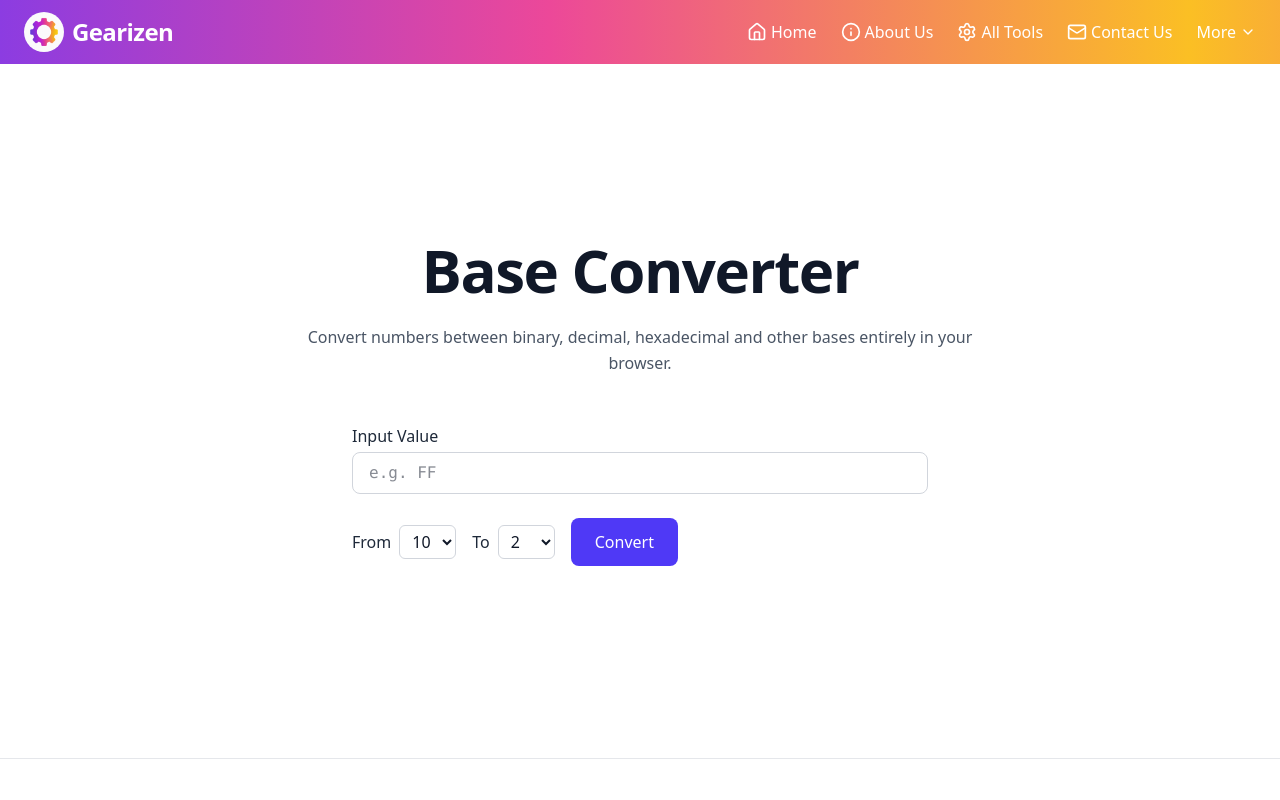
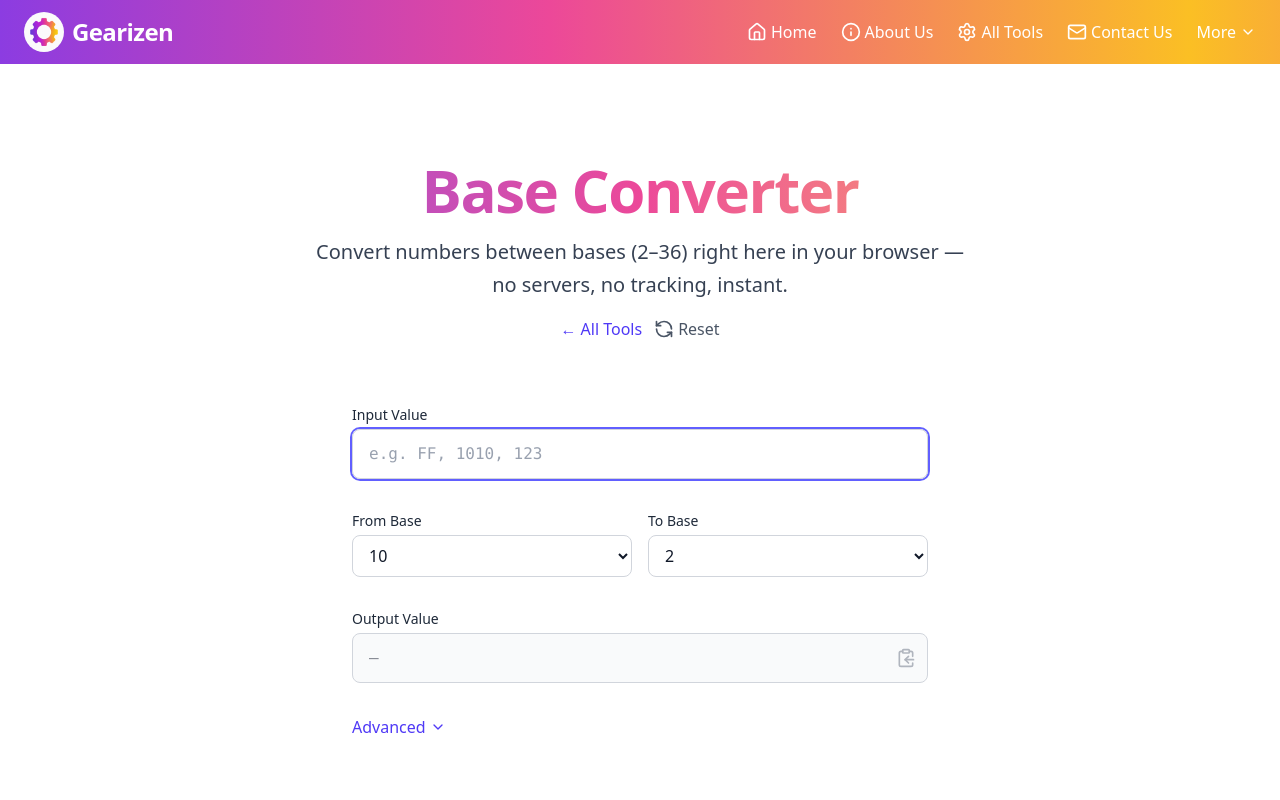
Before and after one commit to tahir-ozcan/gearizen, a Next.js app: page /tools/base-converter in a window 1280 px wide. Shown: the top 800 px of the page. Built offline with nearby package versions, Linux system fonts and the light colour scheme.

Commit message:
Update project to latest local state

```diff
--- a/app/tools/base-converter/base-converter-client.tsx
+++ b/app/tools/base-converter/base-converter-client.tsx
@@ -1,76 +1,235 @@
+// app/tools/base-converter-client.tsx
 "use client";
 
-import { useState } from "react";
-import { convertBase } from "../../../lib/convert-base";
+import { useState, useEffect, useMemo, useRef } from "react";
+import Link from "next/link";
+import {
+  ChevronDown,
+  ChevronUp,
+  ClipboardCopy,
+  RefreshCcw,
+} from "lucide-react";
 
 export default function BaseConverterClient() {
-  const [input, setInput] = useState("");
+  // ————————————————————————————————————————————————————————————————————
+  // State
+  // ————————————————————————————————————————————————————————————————————
+  const [inputValue, setInputValue] = useState("");
   const [fromBase, setFromBase] = useState(10);
   const [toBase, setToBase] = useState(2);
-  const [output, setOutput] = useState("");
-  const [error, setError] = useState<string | null>(null);
+  const [outputValue, setOutputValue] = useState("");
+  const [errorMessage, setErrorMessage] = useState<string | null>(null);
 
-  const handleConvert = () => {
-    setError(null);
+  // Advanced options
+  const [showAdvanced, setShowAdvanced] = useState(false);
+  const [uppercaseHex, setUppercaseHex] = useState(true);
+  const [fixedWidth, setFixedWidth] = useState<number | "">("");
+  const [groupDigits, setGroupDigits] = useState(false);
+  const [prefix, setPrefix] = useState("");
+  const [suffix, setSuffix] = useState("");
+
+  // Auto-focus on input
+  const inputRef = useRef<HTMLInputElement>(null);
+  useEffect(() => {
+    inputRef.current?.focus();
+  }, []);
+
+  // Supported bases 2–36
+  const baseOptions = useMemo(
+    () => Array.from({ length: 35 }, (_, i) => i + 2),
+    []
+  );
+
+  // ————————————————————————————————————————————————————————————————————
+  // Conversion & Formatting Effect
+  // ————————————————————————————————————————————————————————————————————
+  useEffect(() => {
+    setErrorMessage(null);
+
+    const trimmed = inputValue.trim();
+    if (!trimmed) {
+      setOutputValue("");
+      return;
+    }
+
+    // Validate characters
+    const validChars = "0123456789ABCDEFGHIJKLMNOPQRSTUVWXYZ".slice(
+      0,
+      fromBase
+    );
+    for (const ch of trimmed.toUpperCase()) {
+      if (!validChars.includes(ch)) {
+        setErrorMessage(`Invalid “${ch}” for base ${fromBase}.`);
+        setOutputValue("");
+        return;
+      }
+    }
+
+    // Parse to BigInt
+    let decimalValue = BigInt(0);
+    const bigBase = BigInt(fromBase);
+    for (const ch of trimmed.toUpperCase()) {
+      decimalValue =
+        decimalValue * bigBase + BigInt(validChars.indexOf(ch));
+    }
+
+    // Zero shortcut
+    let core: string;
+    if (decimalValue === 0n) {
+      core = "0";
+    } else {
+      // Convert to target base
+      const bigTarget = BigInt(toBase);
+      let current = decimalValue < 0n ? -decimalValue : decimalValue;
+      const outChars: string[] = [];
+      while (current > 0n) {
+        const rem = Number(current % bigTarget);
+        outChars.push(validChars[rem]);
+        current = current / bigTarget;
+      }
+      if (decimalValue < 0n) outChars.push("-");
+      core = outChars.reverse().join("");
+      if (toBase === 16 && !uppercaseHex) {
+        core = core.toLowerCase();
+      }
+    }
+
+    // Fixed-width padding
+    if (fixedWidth && typeof fixedWidth === "number") {
+      core = core.padStart(fixedWidth, "0");
+    }
+
+    // Inline formatting: grouping, prefix, suffix
+    let formatted = core;
+    if (groupDigits) {
+      const sign = formatted.startsWith("-") ? "-" : "";
+      const body = sign ? formatted.slice(1) : formatted;
+      formatted =
+        sign +
+        body.replace(/\B(?=(\w{3})+(?!\w))/g, "_");
+    }
+    if (prefix) {
+      formatted = prefix + formatted;
+    }
+    if (suffix) {
+      formatted = formatted + suffix;
+    }
+
+    setOutputValue(formatted);
+  }, [
+    inputValue,
+    fromBase,
+    toBase,
+    uppercaseHex,
+    fixedWidth,
+    groupDigits,
+    prefix,
+    suffix,
+  ]);
+
+  // ————————————————————————————————————————————————————————————————————
+  // Handlers
+  // ————————————————————————————————————————————————————————————————————
+  const copyToClipboard = async () => {
+    if (!outputValue) return;
     try {
-      const result = convertBase(input.trim(), fromBase, toBase);
-      setOutput(result);
-    } catch (e) {
-      const msg = e instanceof Error ? e.message : "Conversion failed";
-      setError(msg);
-      setOutput("");
+      await navigator.clipboard.writeText(outputValue);
+      alert("✅ Copied!");
+    } catch {
+      alert("❌ Copy failed");
     }
   };
 
-  const copyOutput = async () => {
-    if (!output) return;
-    try {
-      await navigator.clipboard.writeText(output);
-      alert("✅ Copied to clipboard!");
-    } catch {
-      alert("❌ Copy failed.");
-    }
+  const resetAll = () => {
+    setInputValue("");
+    setFromBase(10);
+    setToBase(2);
+    setUppercaseHex(true);
+    setFixedWidth("");
+    setGroupDigits(false);
+    setPrefix("");
+    setSuffix("");
+    setErrorMessage(null);
+    setOutputValue("");
+    setShowAdvanced(false);
+    inputRef.current?.focus();
   };
-
-  const baseOptions = Array.from({ length: 35 }, (_, i) => i + 2);
 
   return (
     <section
       id="base-converter"
       aria-labelledby="base-converter-heading"
-      className="container-responsive py-20 text-gray-900 antialiased selection:bg-indigo-200 selection:text-indigo-900"
+      className="space-y-16 text-gray-900 antialiased"
     >
+      {/* Hero / Title */}
+      <div className="text-center space-y-4 px-4 sm:px-0">
         <h1
           id="base-converter-heading"
-        className="text-4xl sm:text-5xl md:text-6xl font-extrabold text-center mb-6 tracking-tight"
+          className="
+            bg-clip-text text-transparent
+            bg-gradient-to-r from-[#7c3aed] via-[#ec4899] to-[#fbbf24]
+            text-4xl sm:text-5xl md:text-6xl
+            font-extrabold tracking-tight
+          "
         >
           Base Converter
         </h1>
-      <p className="text-center text-gray-600 mb-12 max-w-2xl mx-auto leading-relaxed">
-        Convert numbers between binary, decimal, hexadecimal and other bases entirely in your browser.
+        <p className="text-lg sm:text-xl text-gray-700 max-w-2xl mx-auto leading-relaxed">
+          Convert numbers between bases (2–36) right here in your browser — no
+          servers, no tracking, instant.
         </p>
+        <div className="flex justify-center gap-3">
+          <Link
+            href="/tools"
+            className="text-indigo-600 hover:text-indigo-800 font-medium transition"
+          >
+            ← All Tools
+          </Link>
+          <button
+            onClick={resetAll}
+            aria-label="Reset converter"
+            className="inline-flex items-center gap-1 text-gray-600 hover:text-gray-800 focus:outline-none focus-visible:ring-2 focus-visible:ring-indigo-500 transition"
+          >
+            <RefreshCcw className="w-5 h-5" aria-hidden="true" /> Reset
+          </button>
+        </div>
+      </div>
 
-      <div className="max-w-xl mx-auto space-y-6">
+      {/* Main Form */}
+      <div className="max-w-xl mx-auto space-y-8 px-4 sm:px-0">
+        {/* Input Field */}
         <div>
-          <label htmlFor="input-value" className="block mb-1 font-medium text-gray-800">
+          <label
+            htmlFor="input-value"
+            className="block text-sm font-medium text-gray-800 mb-1"
+          >
             Input Value
           </label>
           <input
             id="input-value"
-            value={input}
-            onChange={(e) => setInput(e.target.value)}
-            placeholder="e.g. FF"
-            className="input-base font-mono"
+            type="text"
+            ref={inputRef}
+            value={inputValue}
+            onChange={(e) => setInputValue(e.target.value)}
+            placeholder="e.g. FF, 1010, 123"
+            className="block w-full px-4 py-3 border border-gray-300 rounded-lg focus:outline-none focus:ring-2 focus:ring-indigo-500 placeholder-gray-400 font-mono transition"
           />
         </div>
 
-        <div className="flex flex-wrap items-center gap-4">
-          <label className="flex items-center space-x-2">
-            <span className="font-medium text-gray-800">From</span>
+        {/* Base Selectors */}
+        <div className="flex flex-wrap gap-4">
+          <div className="flex-1 min-w-[120px]">
+            <label
+              htmlFor="from-base"
+              className="block text-sm font-medium text-gray-800 mb-1"
+            >
+              From Base
+            </label>
             <select
+              id="from-base"
               value={fromBase}
               onChange={(e) => setFromBase(Number(e.target.value))}
-              className="border border-gray-300 rounded-md px-2 py-1 focus:outline-none focus:ring-2 focus:ring-indigo-500"
+              className="block w-full px-3 py-2 border border-gray-300 rounded-lg focus:outline-none focus:ring-2 focus:ring-indigo-500 transition"
             >
               {baseOptions.map((b) => (
                 <option key={b} value={b}>
@@ -78,13 +237,19 @@ export default function BaseConverterClient() {
                 </option>
               ))}
             </select>
+          </div>
+          <div className="flex-1 min-w-[120px]">
+            <label
+              htmlFor="to-base"
+              className="block text-sm font-medium text-gray-800 mb-1"
+            >
+              To Base
             </label>
-          <label className="flex items-center space-x-2">
-            <span className="font-medium text-gray-800">To</span>
             <select
+              id="to-base"
               value={toBase}
               onChange={(e) => setToBase(Number(e.target.value))}
-              className="border border-gray-300 rounded-md px-2 py-1 focus:outline-none focus:ring-2 focus:ring-indigo-500"
+              className="block w-full px-3 py-2 border border-gray-300 rounded-lg focus:outline-none focus:ring-2 focus:ring-indigo-500 transition"
             >
               {baseOptions.map((b) => (
                 <option key={b} value={b}>
@@ -92,41 +257,147 @@ export default function BaseConverterClient() {
                 </option>
               ))}
             </select>
+          </div>
+        </div>
+
+        {/* Output Field */}
+        <div>
+          <label
+            htmlFor="output-value"
+            className="block text-sm font-medium text-gray-800 mb-1"
+          >
+            Output Value
           </label>
+          <div className="relative">
+            <input
+              id="output-value"
+              type="text"
+              readOnly
+              value={outputValue}
+              placeholder="—"
+              className="block w-full pr-12 px-4 py-3 border border-gray-300 rounded-lg bg-gray-50 font-mono text-gray-900"
+            />
             <button
-            type="button"
-            onClick={handleConvert}
-            className="btn-primary"
+              onClick={copyToClipboard}
+              aria-label="Copy result"
+              disabled={!outputValue}
+              className="absolute inset-y-0 right-0 pr-3 flex items-center text-gray-500 hover:text-gray-700 focus:outline-none transition disabled:opacity-50"
             >
-            Convert
+              <ClipboardCopy className="w-5 h-5" aria-hidden="true" />
             </button>
           </div>
+        </div>
 
-        {error && (
+        {/* Error */}
+        {errorMessage && (
           <p role="alert" className="text-red-600 text-sm">
-            {error}
+            {errorMessage}
           </p>
         )}
 
-        {output !== "" && (
+        {/* Advanced Options */}
         <div>
-            <label htmlFor="output-value" className="block mb-1 font-medium text-gray-800">
-              Output Value
+          <button
+            onClick={() => setShowAdvanced((v) => !v)}
+            className="inline-flex items-center gap-1 text-indigo-600 hover:text-indigo-800 focus:outline-none focus-visible:ring-2 focus-visible:ring-indigo-500 transition"
+          >
+            Advanced
+            {showAdvanced ? (
+              <ChevronUp className="w-4 h-4" aria-hidden="true" />
+            ) : (
+              <ChevronDown className="w-4 h-4" aria-hidden="true" />
+            )}
+          </button>
+
+          {showAdvanced && (
+            <div className="mt-4 space-y-4 p-4 border border-gray-200 rounded-lg bg-gray-50">
+              {/* Uppercase Hex */}
+              <label className="flex items-center gap-2">
+                <input
+                  type="checkbox"
+                  checked={uppercaseHex}
+                  onChange={(e) => setUppercaseHex(e.target.checked)}
+                  className="h-4 w-4 text-indigo-600 border-gray-300 rounded focus:ring-indigo-500"
+                />
+                <span className="text-gray-700 text-sm">
+                  Uppercase Hex (A–F)
+                </span>
+              </label>
+
+              {/* Fixed Width */}
+              <div>
+                <label
+                  htmlFor="fixed-width"
+                  className="block text-sm font-medium text-gray-700 mb-1"
+                >
+                  Fixed Width
                 </label>
                 <input
-              id="output-value"
-              readOnly
-              value={output}
-              className="input-base font-mono bg-gray-50"
+                  id="fixed-width"
+                  type="number"
+                  min={0}
+                  placeholder="Auto"
+                  value={fixedWidth}
+                  onChange={(e) =>
+                    setFixedWidth(
+                      e.target.value === "" ? "" : Number(e.target.value)
+                    )
+                  }
+                  className="block w-24 px-3 py-2 border border-gray-300 rounded-lg focus:outline-none focus:ring-2 focus:ring-indigo-500 transition"
                 />
-            <button
-              onClick={copyOutput}
-              className="mt-4 px-4 py-2 bg-green-600 text-white rounded-md hover:bg-green-700 focus:outline-none focus:ring-2 focus:ring-green-500 text-sm font-medium"
+              </div>
+
+              {/* Group Digits */}
+              <label className="flex items-center gap-2">
+                <input
+                  type="checkbox"
+                  checked={groupDigits}
+                  onChange={(e) => setGroupDigits(e.target.checked)}
+                  className="h-4 w-4 text-indigo-600 border-gray-300 rounded focus:ring-indigo-500"
+                />
+                <span className="text-gray-700 text-sm">
+                  Group digits with “_”
+                </span>
+              </label>
+
+              {/* Prefix */}
+              <div>
+                <label
+                  htmlFor="prefix"
+                  className="block text-sm font-medium text-gray-700 mb-1"
                 >
-              Copy Result
-            </button>
+                  Prefix
+                </label>
+                <input
+                  id="prefix"
+                  type="text"
+                  placeholder="e.g. 0x"
+                  value={prefix}
+                  onChange={(e) => setPrefix(e.target.value)}
+                  className="block w-full px-3 py-2 border border-gray-300 rounded-lg focus:outline-none focus:ring-2 focus:ring-indigo-500 transition"
+                />
+              </div>
+
+              {/* Suffix */}
+              <div>
+                <label
+                  htmlFor="suffix"
+                  className="block text-sm font-medium text-gray-700 mb-1"
+                >
+                  Suffix
+                </label>
+                <input
+                  id="suffix"
+                  type="text"
+                  placeholder="e.g. h"
+                  value={suffix}
+                  onChange={(e) => setSuffix(e.target.value)}
+                  className="block w-full px-3 py-2 border border-gray-300 rounded-lg focus:outline-none focus:ring-2 focus:ring-indigo-500 transition"
+                />
+              </div>
             </div>
           )}
+        </div>
       </div>
     </section>
   );
```
Lines whose indentation alone changed are shown as unchanged.
